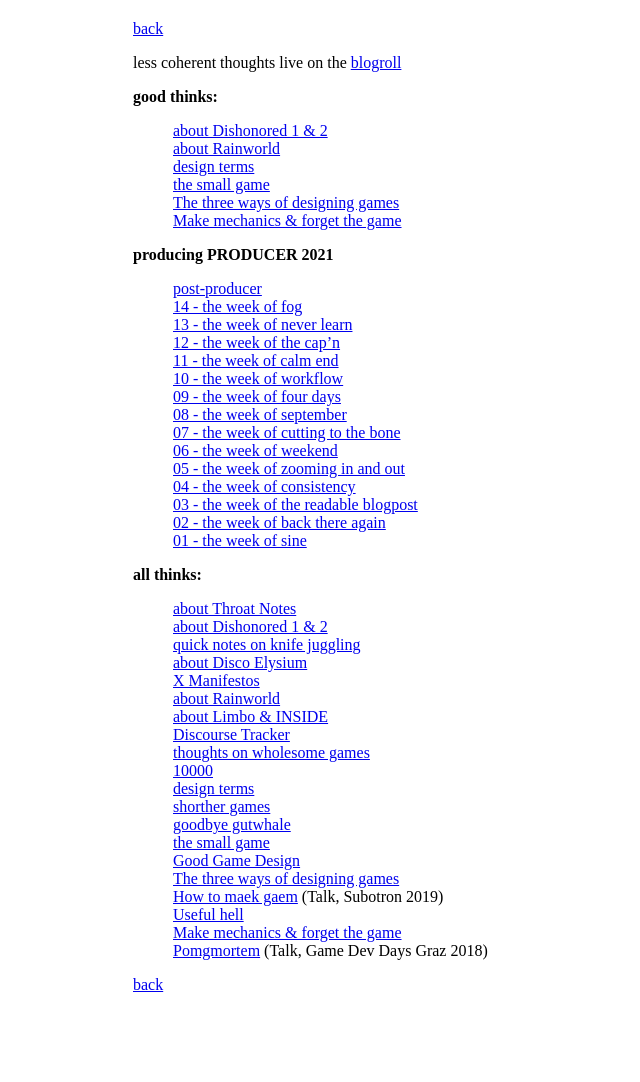
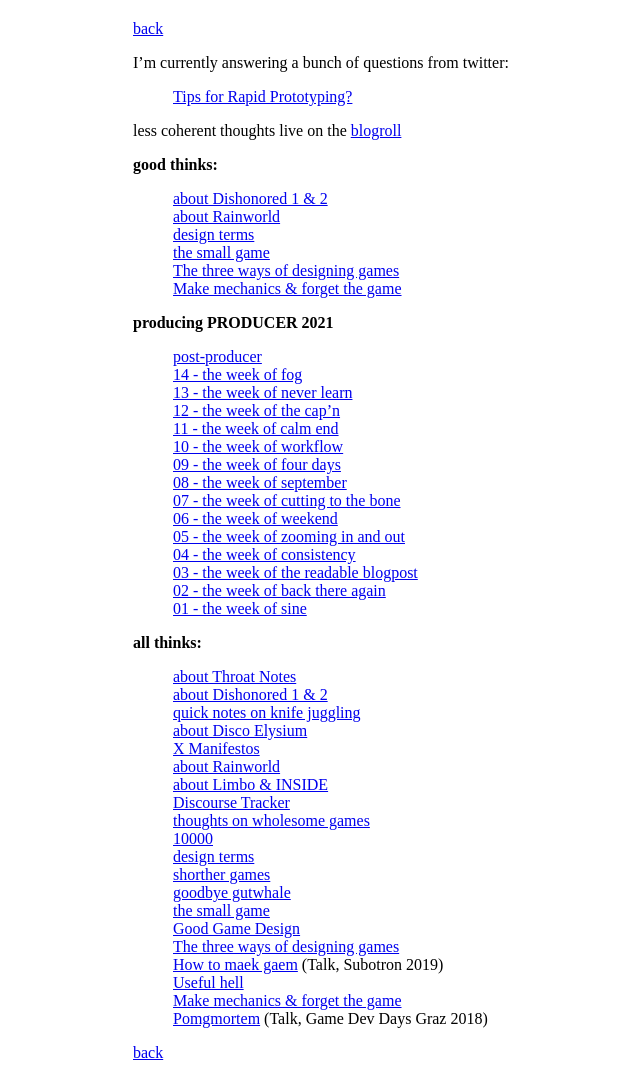
Before and after one commit to stuffedwombat/stuffedwombat.github.io, a Jekyll site: the page built from thinking.md, in a window 1280 px wide. Shown: the whole page, without its empty margins (191-831 px from the left). Built offline with Jekyll 4.4.1, drawn with Linux system fonts in a browser that asks for light colours; our own code applies the rules of GitHub Pages for plain Markdown files; comment, search, counter and statistics services are not loaded; before the commit the page ends 1014 px from its top, so only the background shows below that.

Commit message:
Update thinking.md

```diff
--- a/thinking.md
+++ b/thinking.md
@@ -1,4 +1,7 @@
 [back](index)
+
+I'm currently answering a bunch of questions from twitter:
+- [Tips for Rapid Prototyping?](qa_rapid_prototyping)
 
 less coherent thoughts live on the [blogroll](blogroll)
 
```
